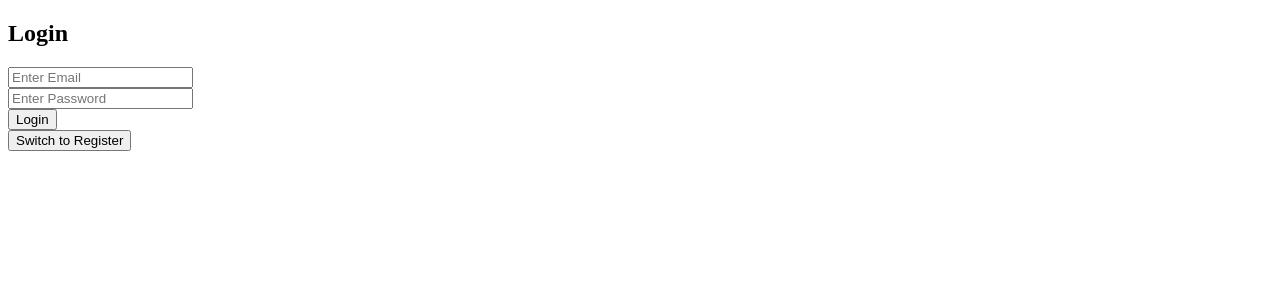
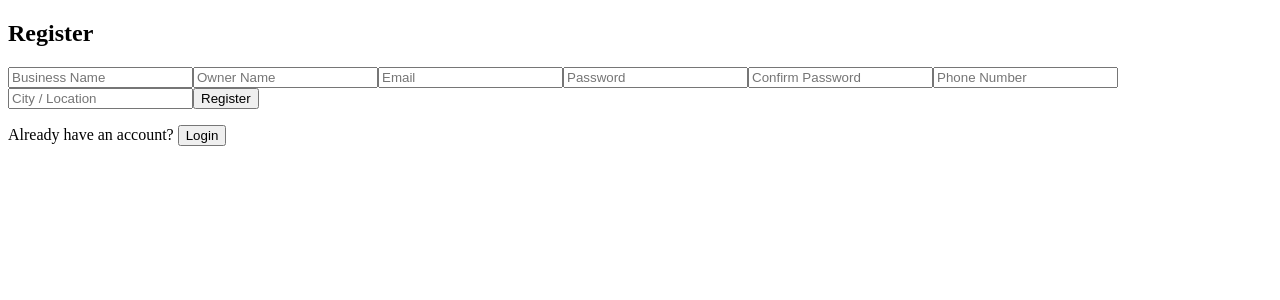
Before and after one commit to Shrijana18/stockpilot-app, a React (Create React App) app: page / in a window 1280 px wide. Shown: the top 300 px of the page. Built offline with nearby package versions, Linux system fonts and the light colour scheme; no server answers; the HTML template or start-up script is replaced by a standard one.

Commit message:
Fixed AuthPage to render full Register and Login forms

```diff
--- a/src/pages/AuthPage.jsx
+++ b/src/pages/AuthPage.jsx
@@ -1,56 +1,17 @@
-import { initializeApp } from "firebase/app";
-import { getAuth } from "firebase/auth";
-import { auth } from "../config/firebaseConfig";
-
-
-
-
-// Initialize Firebase
-
-import React, { useState } from "react";
-import { signInWithEmailAndPassword, createUserWithEmailAndPassword } from "firebase/auth";
+import React, { useState } from 'react';
+import RegisterForm from '../components/RegisterForm';
+import SignInForm from '../components/SignInForm';
 
 const AuthPage = () => {
-  const [email, setEmail] = useState("");
-  const [password, setPassword] = useState("");
-  const [isRegistering, setIsRegistering] = useState(false);
-
-  const handleSubmit = async (e) => {
-    e.preventDefault();
-    try {
-      if (isRegistering) {
-        await createUserWithEmailAndPassword(auth, email, password);
-        alert("Registered successfully!");
-      } else {
-        await signInWithEmailAndPassword(auth, email, password);
-        alert("Logged in successfully!");
-      }
-    } catch (err) {
-      alert(err.message);
-    }
-  };
+  const [isRegistering, setIsRegistering] = useState(true);
 
   return (
-    <div>
-      <h2>{isRegistering ? "Register" : "Login"}</h2>
-      <form onSubmit={handleSubmit}>
-        <input
-          type="email"
-          placeholder="Enter Email"
-          value={email}
-          onChange={(e) => setEmail(e.target.value)}
-        /><br />
-        <input
-          type="password"
-          placeholder="Enter Password"
-          value={password}
-          onChange={(e) => setPassword(e.target.value)}
-        /><br />
-        <button type="submit">{isRegistering ? "Register" : "Login"}</button>
-      </form>
-      <button onClick={() => setIsRegistering(!isRegistering)}>
-        {isRegistering ? "Switch to Login" : "Switch to Register"}
-      </button>
+    <div className="auth-container">
+      {isRegistering ? (
+        <RegisterForm onSwitchToLogin={() => setIsRegistering(false)} />
+      ) : (
+        <SignInForm onSwitchToRegister={() => setIsRegistering(true)} />
+      )}
     </div>
   );
 };
```
